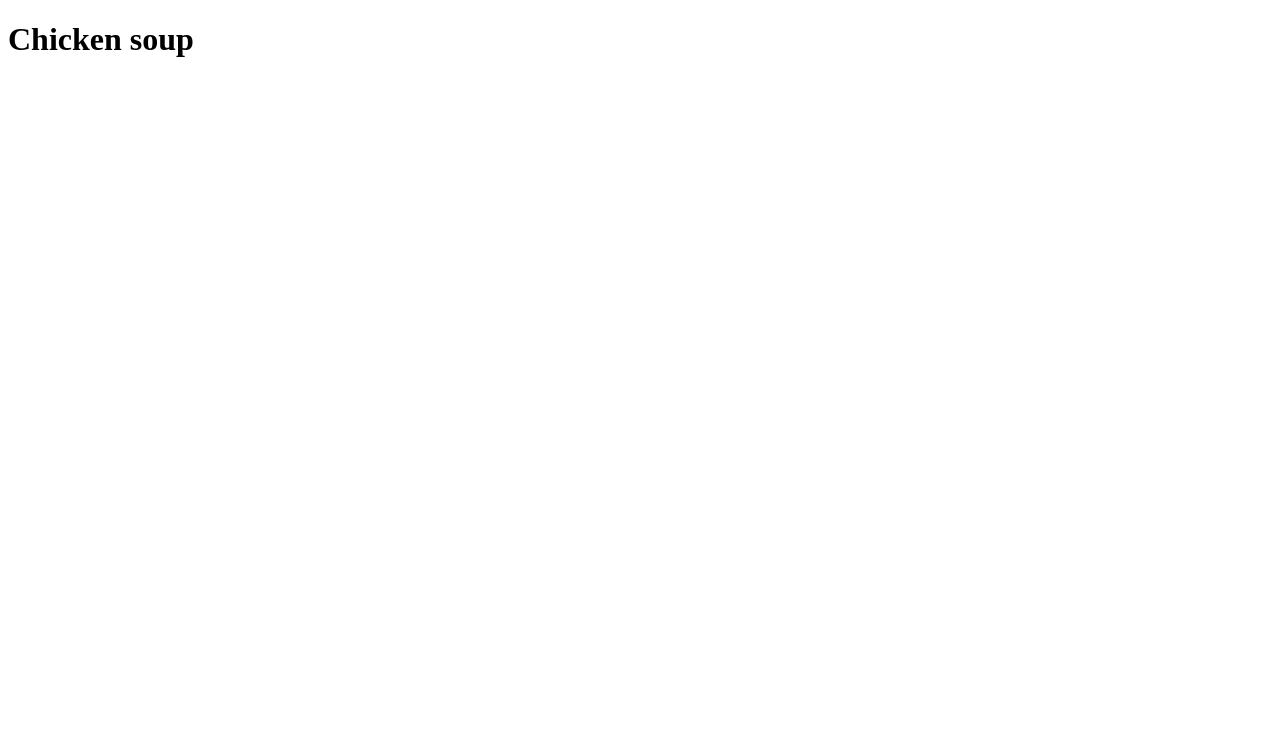
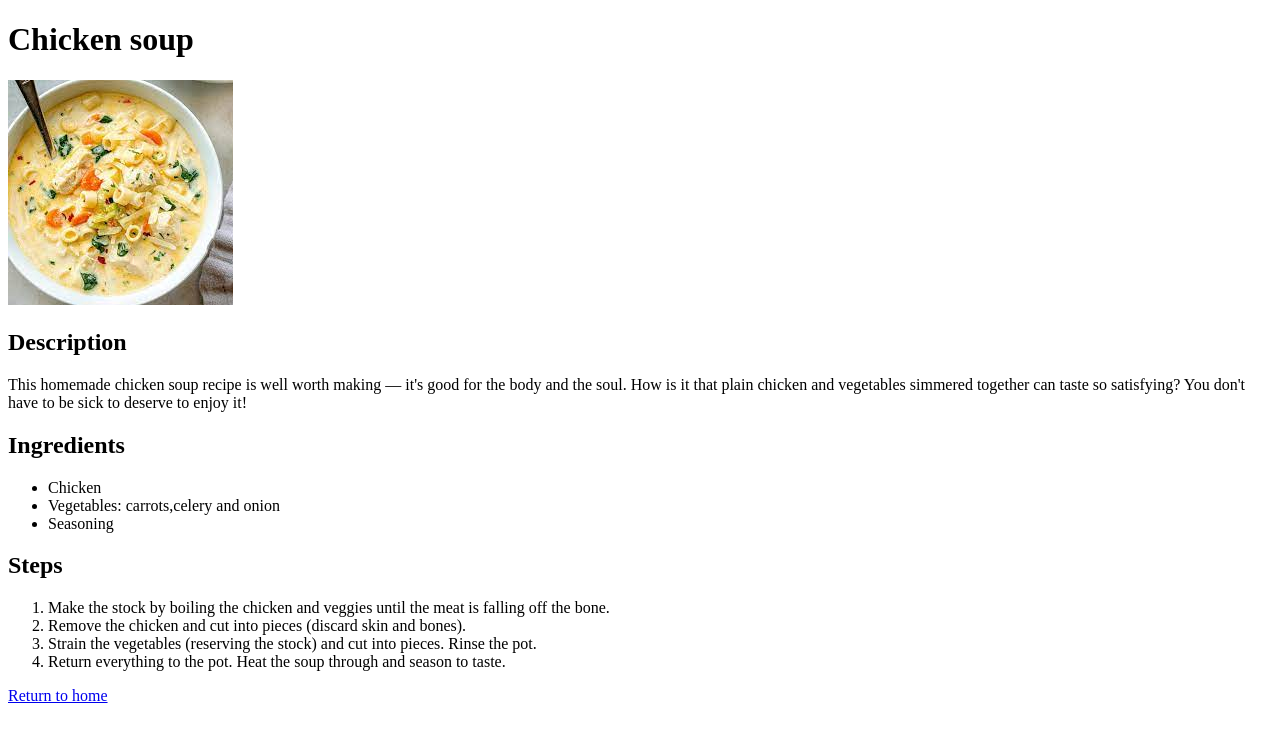
Before and after one commit to rzv3/odin-recipes, a plain HTML site: page recipes/soup.html in a window 1280 px wide. Drawn offline with Linux system fonts and the light colour scheme.

Commit message:
Add ingredients,image,steps for soup.html

```diff
--- a/recipes/soup.html
+++ b/recipes/soup.html
@@ -7,6 +7,22 @@
 </head>
 <body>
     <h1>Chicken soup</h1>
-
+    <img src="../images/soup3.jpeg" alt="chicken-soup">
+    <h2>Description</h2>
+    <p>This homemade chicken soup recipe is well worth making — it's good for the body and the soul. How is it that plain chicken and vegetables simmered together can taste so satisfying? You don't have to be sick to deserve to enjoy it!</p>
+    <h2>Ingredients</h2>
+    <ul>
+        <li>Chicken</li>
+        <li>Vegetables: carrots,celery and onion</li>
+        <li>Seasoning</li>
+    </ul>
+    <h2>Steps</h2>
+    <ol>
+        <li>Make the stock by boiling the chicken and veggies until the meat is falling off the bone.</li>
+        <li>Remove the chicken and cut into pieces (discard skin and bones).</li>
+        <li>Strain the vegetables (reserving the stock) and cut into pieces. Rinse the pot.</li>
+        <li>Return everything to the pot. Heat the soup through and season to taste.</li>
+    </ol>
+    <a href="../index.html">Return to home</a>
 </body>
 </html>
```
Also changed, not shown: images/soup2.jpg (added), images/soup3.jpeg (added).
